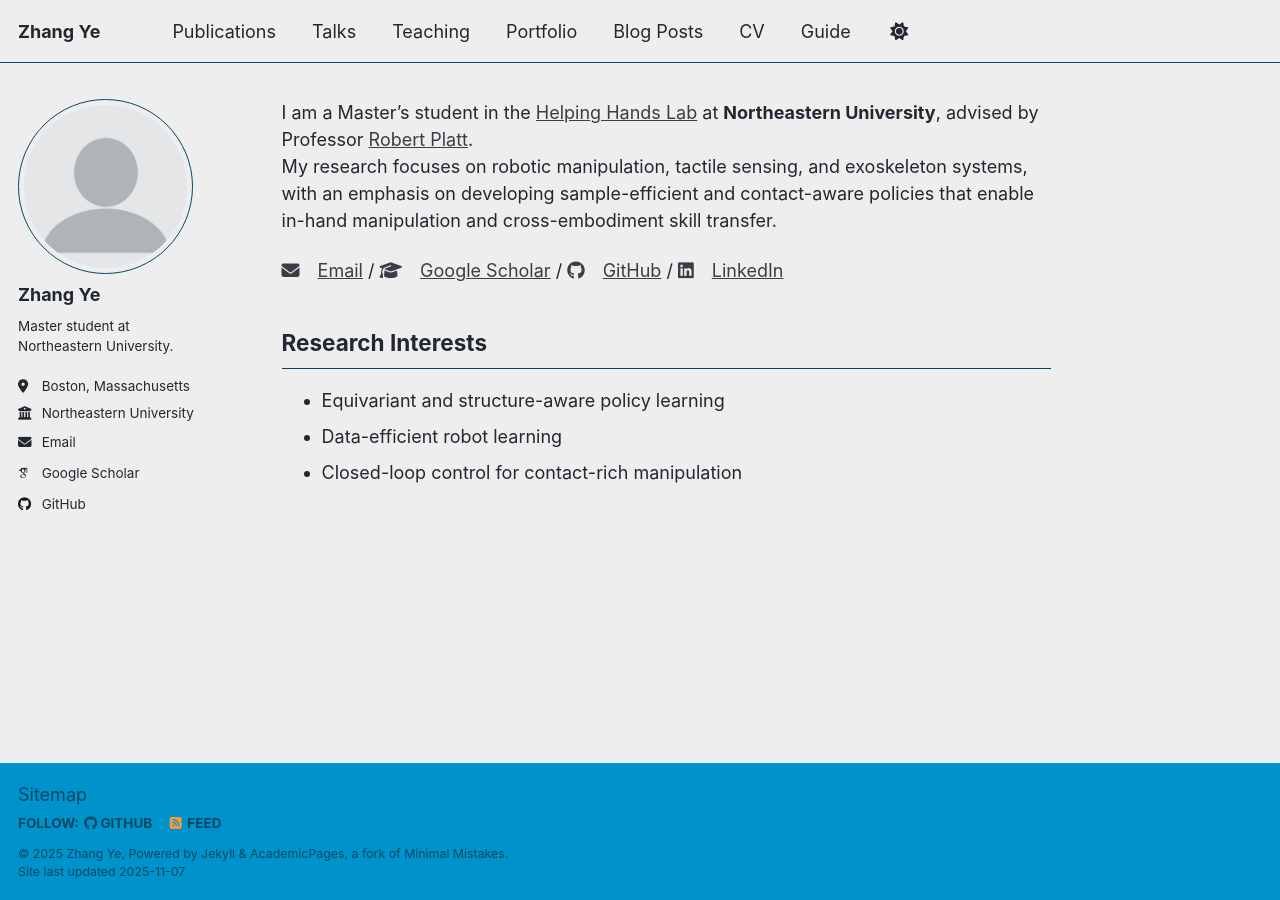
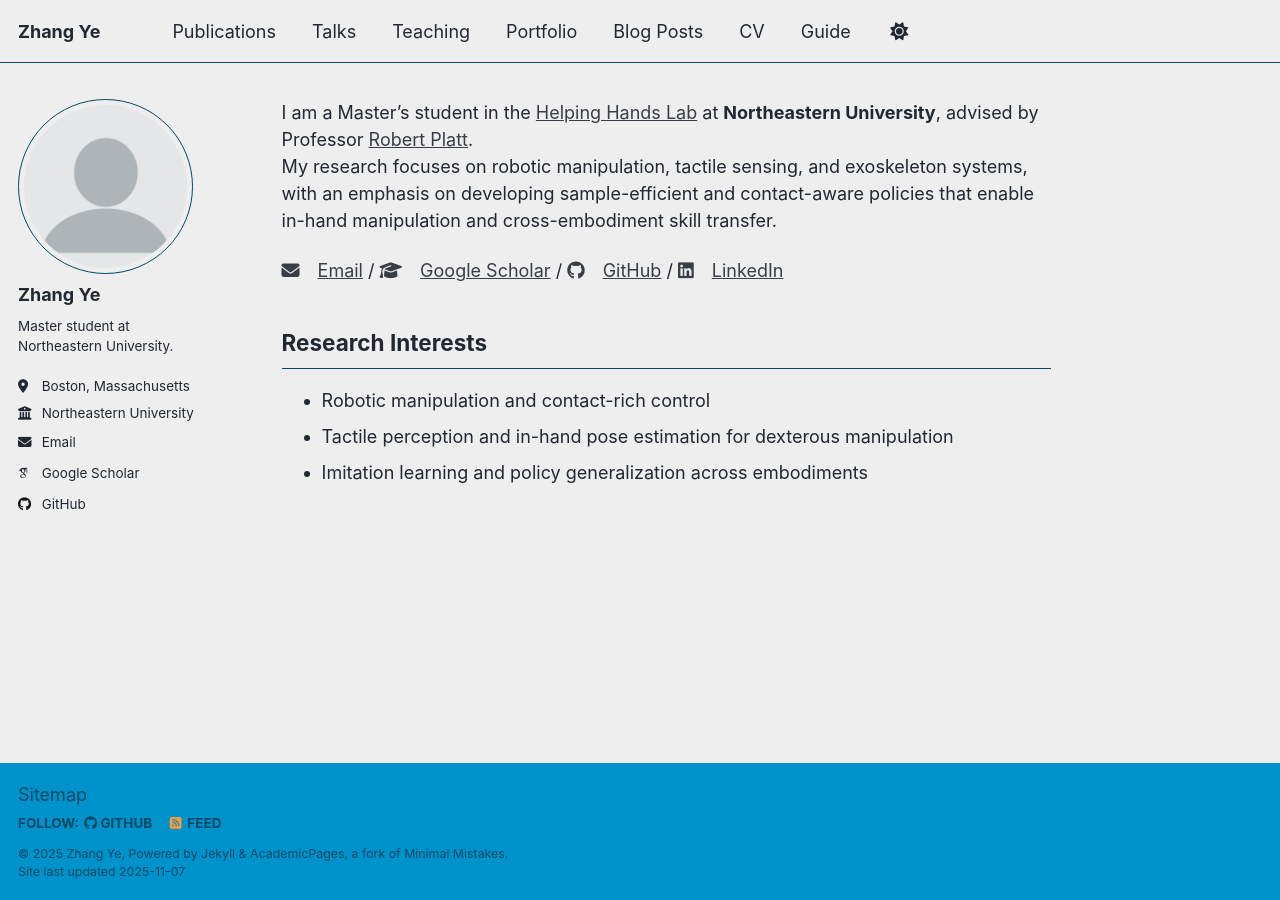
Before and after one commit to evenjohnyz/evenjohnyz.github.io, a Jekyll site: the page built from _pages/about.md, in a window 1280 px wide. Built offline with Jekyll 4.4.1, drawn with Linux system fonts in a browser that asks for light colours; some web fonts are replaced; a script that is not in the unit is left out.

Commit message:
Revise research interests in about.md
Updated research interests to include tactile perception and imitation learning.

```diff
--- a/_pages/about.md
+++ b/_pages/about.md
@@ -18,6 +18,6 @@
 </p>
 
 ## Research Interests
-- Equivariant and structure-aware policy learning
-- Data-efficient robot learning
-- Closed-loop control for contact-rich manipulation
+- Robotic manipulation and contact-rich control
+- Tactile perception and in-hand pose estimation for dexterous manipulation
+- Imitation learning and policy generalization across embodiments
```
